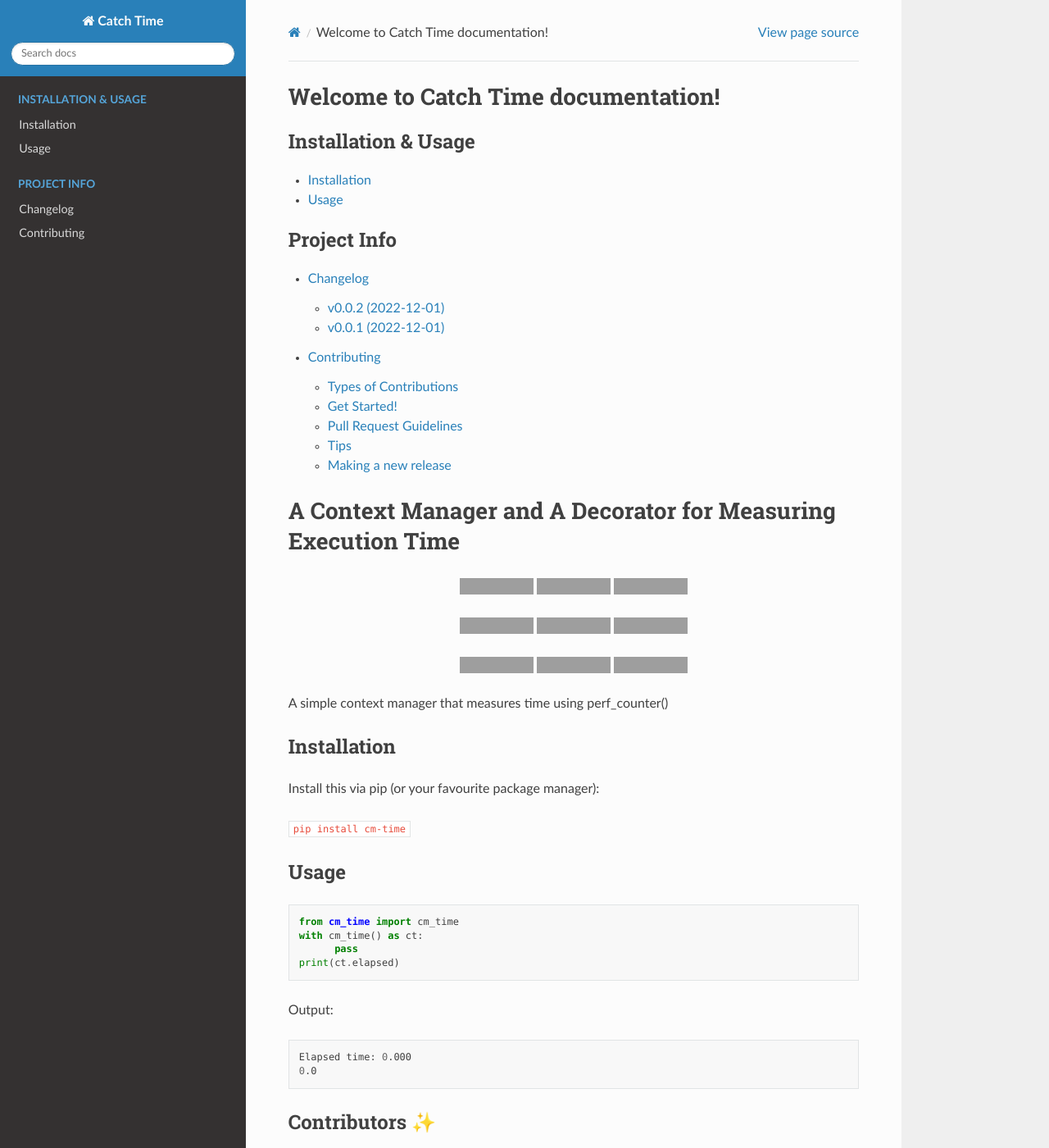
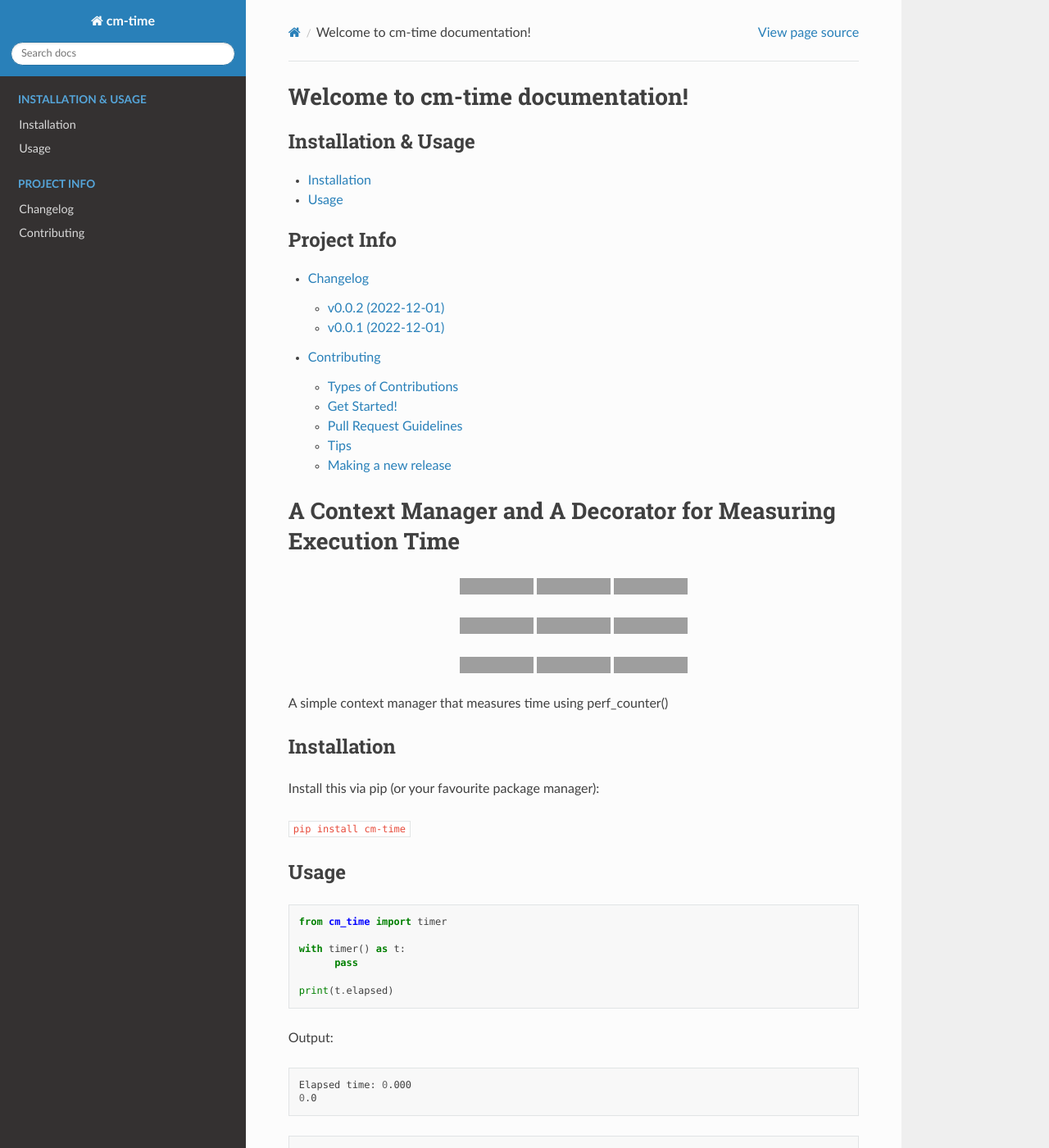
Before and after one commit to 34j/cm-time, a Sphinx documentation site: the page built from docs/source/index.md, in a window 1280 px wide and 1400 px high, cut to the strip 0-1400 px from the top of the window. Shown: the whole strip at 82% size. Built offline with Sphinx 7.4.7 and the Read the Docs theme 2.0.0, drawn with Linux system fonts in a browser that asks for light colours; some of the changed text lies outside the part shown; grey boxes are pictures that could not be loaded.

Commit message:
docs: fix docs

````diff
--- a/README.md
+++ b/README.md
@@ -41,10 +41,12 @@ Install this via pip (or your favourite package manager):
 ## Usage
 
 ```python
-from cm_time import cm_time
-with cm_time() as ct:
+from cm_time import timer
+
+with timer() as t:
       pass
-print(ct.elapsed)
+
+print(t.elapsed)
 ```
 
 Output:
@@ -52,6 +54,20 @@ Output:
 ```shell
 Elapsed time: 0.000
 0.0
+```
+
+```python
+from cm_time import timer_wrapped
+
+@timer_wrapped()
+def foo():
+    pass
+```
+
+Output:
+
+```shell
+foo: Elapsed time: 0.000
 ```
 
 ## Contributors ✨
--- a/docs/source/conf.py
+++ b/docs/source/conf.py
@@ -19,7 +19,7 @@ from __future__ import annotations
 
 # -- Project information -----------------------------------------------------
 
-project = "Catch Time"
+project = "cm-time"
 copyright = "2020, 34j"
 author = "34j"
 
--- a/docs/source/index.md
+++ b/docs/source/index.md
@@ -1,4 +1,4 @@
-# Welcome to Catch Time documentation!
+# Welcome to cm-time documentation!
 
 ```{toctree}
 :caption: Installation & Usage
````
Also changed, not shown: CONTRIBUTING.md (+1 -1 lines), .copier-answers.yml, 1 other file.
